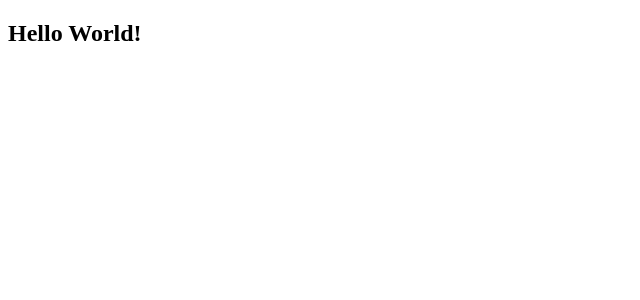
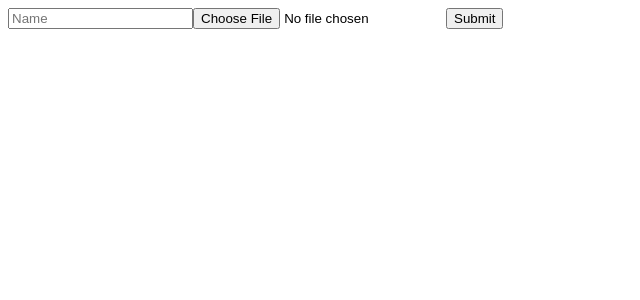
Before and after one commit to Volwerston/OnlineCharter.Client, a React (Create React App) app: page / in a window 1280 px wide. Shown: the top 300 px of the page, without its empty margins (0-640 px from the left). Built offline with nearby package versions, Linux system fonts and the light colour scheme.

Commit message:
Added more infrastructure and created DataSourceCreateFormComponent

```diff
--- a/src/App.js
+++ b/src/App.js
@@ -1,13 +1,18 @@
-import React, { Component } from 'react';
+import React, { Component } from 'react'
+import { BrowserRouter, Route } from 'react-router-dom'
+
+import DataSourceCreateFormComponent from './components/DataSourceCreateFormComponent'
 
 class App extends Component {
   render(){
     return (
-      <div>
-        <h2>Hello World!</h2>
-      </div>
+      <BrowserRouter>
+        <div>
+          <Route path="/" exact component={DataSourceCreateFormComponent} />
+        </div>
+      </BrowserRouter>
     );
   }
-};
+}
 
-export default App;
+export default App
--- /dev/null
+++ b/src/components/DataSourceCreateFormComponent.js
@@ -0,0 +1,34 @@
+import React from 'react';
+import { connect } from 'react-redux';
+import { Field, reduxForm } from 'redux-form'
+import FileInput from './FileInput'
+
+class DataSourceCreateFormComponent extends React.Component {
+    render(){
+        return (
+            <form onSubmit={this.props.handleSubmit(this.onSubmit)} >
+                <Field
+                name="dataSourceName"
+                component="input"
+                type="text"
+                placeholder="Name" />
+                <Field
+                name="dataSource"
+                component={FileInput}
+                type="file"
+                placeholder="Select Data Source" />
+                <button type="submit">Submit</button>
+            </form>
+        );
+    }
+
+    onSubmit = (values) => {
+        console.log(values);
+    }
+}
+
+var createReduxForm =  reduxForm({
+    form: 'createDataSource'
+  })(DataSourceCreateFormComponent)
+
+export default connect(null)(createReduxForm)
--- /dev/null
+++ b/src/components/FileInput.js
@@ -0,0 +1,21 @@
+import React from 'react'
+
+const adaptFileEventToValue = delegate => e => delegate(e.target.files[0]);
+
+const FileInput = ({
+  input: { value: omitValue, onChange, onBlur, ...inputProps },
+  meta: omitMeta,
+  ...props
+}) => {
+  return (
+    <input
+      onChange={adaptFileEventToValue(onChange)}
+      onBlur={adaptFileEventToValue(onBlur)}
+      type="file"
+      {...props.input}
+      {...props}
+    />
+  );
+};
+
+export default  FileInput;
--- /dev/null
+++ b/src/constants/actionTypes.js
@@ -0,0 +1 @@
+export const CREATE_DATA_SOURCE = 'CREATE_DATA_SOURCE';
--- a/src/index.js
+++ b/src/index.js
@@ -1,9 +1,16 @@
-import ReactDOM from 'react-dom';
-import React from 'react';
+import ReactDOM from 'react-dom'
+import React from 'react'
+import { Provider } from 'react-redux'
+import { createStore } from 'redux'
+import reducers from './reducers'
 
 import App from './App';
 
+var store = createStore(reducers)
+
 ReactDOM.render(
-    <App/>,
+    <Provider store={store}>
+        <App/>
+    </Provider>,
     document.querySelector('#root')
 );
--- /dev/null
+++ b/src/reducers/index.js
@@ -0,0 +1,8 @@
+import {combineReducers} from 'redux';
+import { reducer as formReducer } from 'redux-form';
+
+export default combineReducers(
+    {
+        form: formReducer
+    }
+);
```
Also changed, not shown: package.json (+6 -1 lines), src/actions/index.js (added, +11 -0 lines), 1 other file (tests, documents, lock files or other folders).
